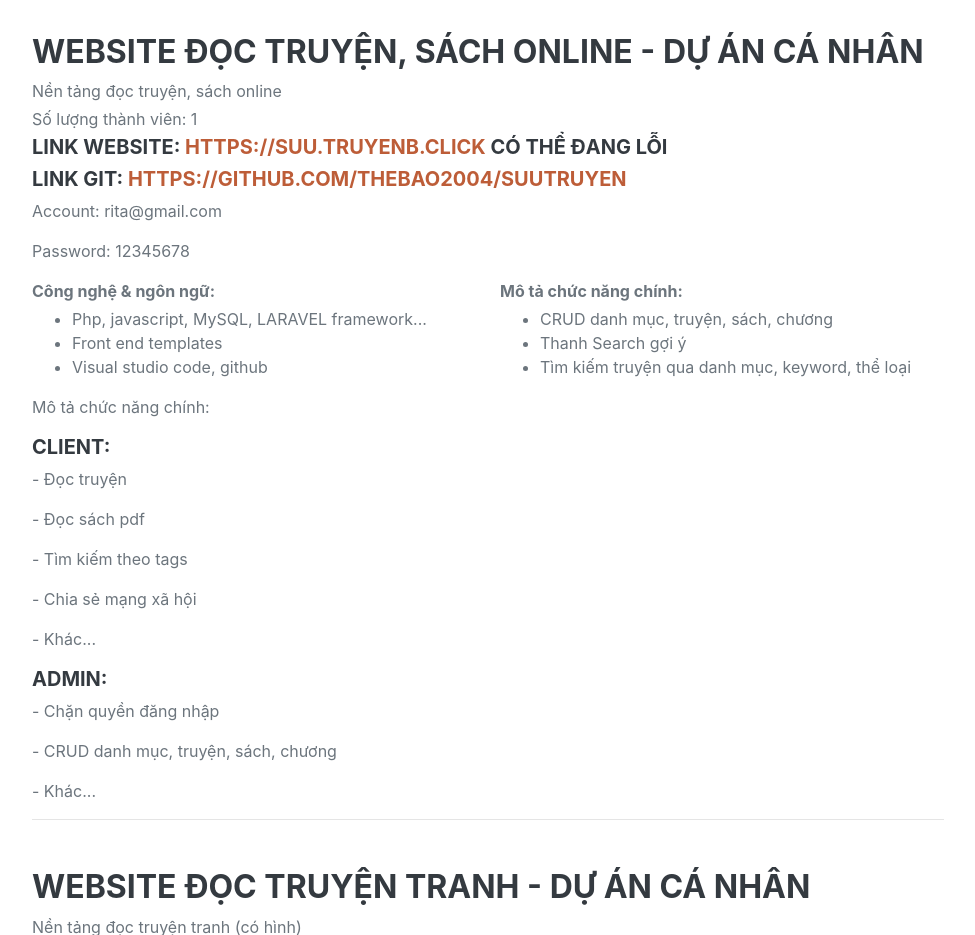
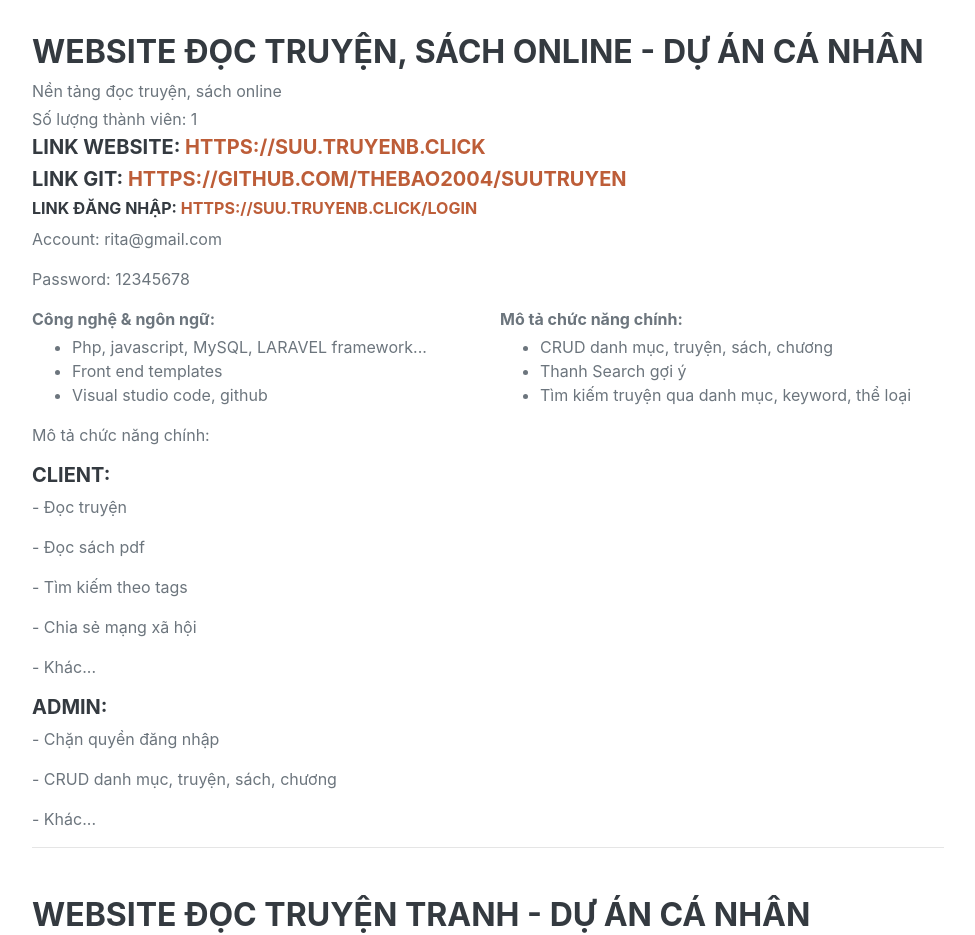
Before and after one commit to TheBao2004/thebao_cv-abc, a plain HTML site: page index.html in a window 1280 px wide. Shown: the part 4440-5375 px from the top of the page, without its empty margins (288-1263 px from the left). Drawn offline with nearby package versions, Linux system fonts and the light colour scheme; a web font is replaced by a local one.

Commit message:
change index

```diff
--- a/index.html
+++ b/index.html
@@ -238,10 +238,11 @@
                 <h3 class="mt-5">Website đọc truyện, sách online - dự án cá nhân</h3>
                 <p class="mb-1">Nền tảng đọc truyện, sách online </p>
                 <p class="mb-1">Số lượng thành viên: 1</p>
-                <h5>Link website: <a target="_blank" href="https://suu.truyenb.click/">https://suu.truyenb.click</a> Có thể đang lỗi</h5>
+                <h5>Link website: <a target="_blank" href="https://suu.truyenb.click/">https://suu.truyenb.click</a></h5>
                 <h5>Link git: <a target="_blank"
                         href="https://github.com/TheBao2004/suutruyen">https://github.com/TheBao2004/suutruyen</a>
                 </h5>
+                <h6>Link Đăng Nhập: <a href="https://suu.truyenb.click/login" target="_blank">https://suu.truyenb.click/login</a></h6>
                 <p>Account: rita@gmail.com</p>
                 <p>Password: 12345678</p>
                 <div class="row">
```
